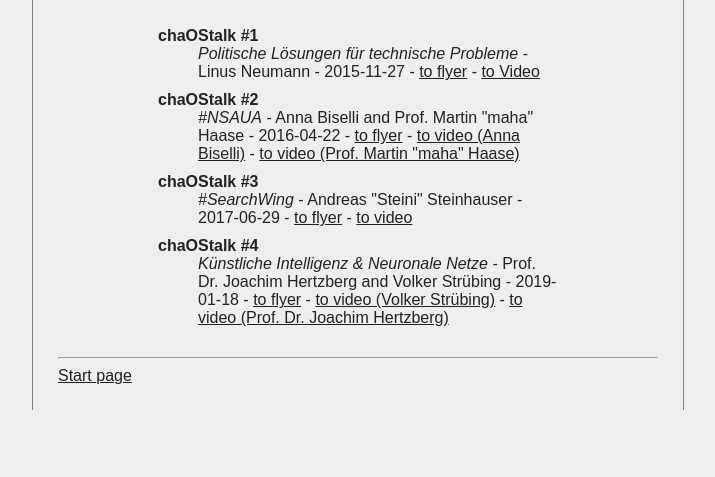
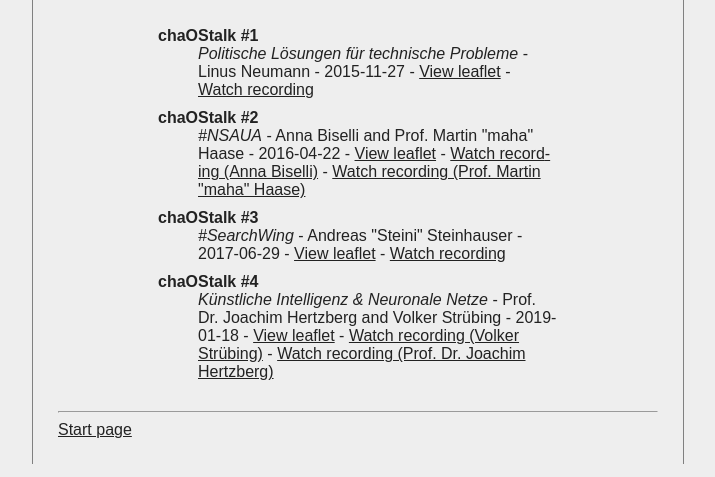
Before and after one commit to CTreffOS/ctreffos-webseite, a plain HTML site: page chaostalks-en.html in a window 1280 px wide. Shown: the part 315-792 px from the top of the page, without its empty margins (282-997 px from the left). Drawn offline with Linux system fonts and the light colour scheme.

Commit message:
More accurate English labels for chaOStalks and chaos colloquia

```diff
--- a/chaostalks-en.html
+++ b/chaostalks-en.html
@@ -23,34 +23,34 @@
 	<em>Politische Lösungen für technische Probleme</em>
         - Linus Neumann
         - 2015-11-27
-	- <a href="downloads/chaostalk1_a4.pdf">to flyer</a>
-	- <a rel="noreferer" target="_blank" href="https://media.ccc.de/v/ChaOStalk-1-Linus-Neumann">to Video</a>
+	- <a href="downloads/chaostalk1_a4.pdf">View leaflet</a>
+	- <a rel="noreferer" target="_blank" href="https://media.ccc.de/v/ChaOStalk-1-Linus-Neumann">Watch recording</a>
 	</dd>
 	<dt>chaOStalk #2</dt>
 	<dd>
 	<em>#NSAUA</em>
         - Anna Biselli and Prof. Martin "maha" Haase
         - 2016-04-22
-	- <a href="downloads/chaostalk2_a3.pdf">to flyer</a>
-	- <a rel="noreferer" target="_blank" href="https://media.ccc.de/v/chaostalk-2.1-NSAUA">to video (Anna Biselli)</a>
-	- <a rel="noreferer" target="_blank" href="https://media.ccc.de/v/chaostalk-2.2-NSAUA">to video (Prof. Martin "maha" Haase)</a>
+	- <a href="downloads/chaostalk2_a3.pdf">View leaflet</a>
+	- <a rel="noreferer" target="_blank" href="https://media.ccc.de/v/chaostalk-2.1-NSAUA">Watch recording (Anna Biselli)</a>
+	- <a rel="noreferer" target="_blank" href="https://media.ccc.de/v/chaostalk-2.2-NSAUA">Watch recording (Prof. Martin "maha" Haase)</a>
 	</dd>
 	<dt>chaOStalk #3</dt>
 	<dd>
 	<em>#SearchWing</em>
         - Andreas "Steini" Steinhauser
         - 2017-06-29
-	- <a href="downloads/chaostalk3_a3.pdf">to flyer</a>
-	- <a rel="noreferer" target="_blank" href="https://media.ccc.de/v/chaostalk-3-searchwing">to video</a>
+	- <a href="downloads/chaostalk3_a3.pdf">View leaflet</a>
+	- <a rel="noreferer" target="_blank" href="https://media.ccc.de/v/chaostalk-3-searchwing">Watch recording</a>
 	</dd>
 	<dt>chaOStalk #4</dt>
 	<dd>
 	<em>Künstliche Intelligenz & Neuronale Netze</em>
         - Prof. Dr. Joachim Hertzberg and Volker Strübing
         - 2019-01-18
-	- <a href="downloads/chaostalk4_a4.pdf">to flyer</a>
-	- <a rel="noreferer" target="_blank" href="https://media.ccc.de/v/chaostalk-4.1-Kuenstliche-Intelligenz">to video (Volker Strübing)</a>
-	- <a rel="noreferer" target="_blank" href="https://media.ccc.de/v/chaostalk-4.2-Kuenstliche-Intelligenz">to video (Prof. Dr. Joachim Hertzberg)</a>
+	- <a href="downloads/chaostalk4_a4.pdf">View leaflet</a>
+	- <a rel="noreferer" target="_blank" href="https://media.ccc.de/v/chaostalk-4.1-Kuenstliche-Intelligenz">Watch recording (Volker Strübing)</a>
+	- <a rel="noreferer" target="_blank" href="https://media.ccc.de/v/chaostalk-4.2-Kuenstliche-Intelligenz">Watch recording (Prof. Dr. Joachim Hertzberg)</a>
 	</dd>
 </dl>
 
```
Also changed, not shown: chaos-colloquia-en.html (+2 -2 lines).
